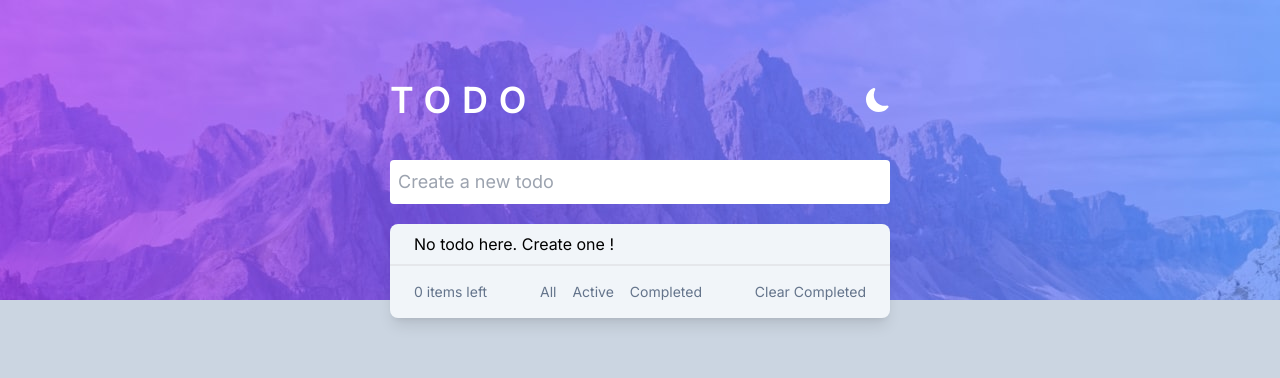
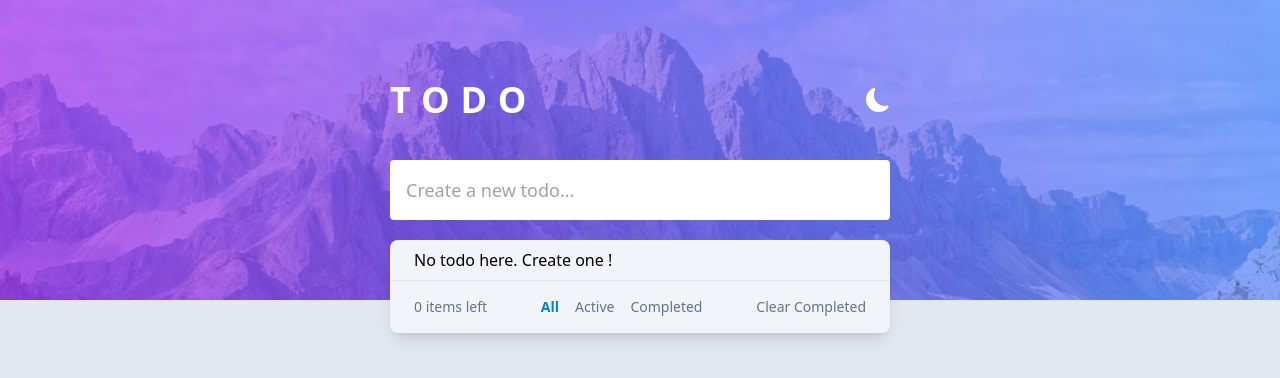
Before and after one commit to henocmusau/exercisesJS, a Next.js app in the folder todo_app/: page / in a window 1280 px wide. Shown: the top 378 px of the page. Built offline with nearby package versions, Linux system fonts and the light colour scheme.

Commit message:
Ajout des styles et des backgrounds prenant en compte le theme, amelioration du code

```diff
--- a/todo_app/app/globals.css
+++ b/todo_app/app/globals.css
@@ -8,17 +8,8 @@
   --background-end-rgb: 255, 255, 255;
 }
 
-@media (prefers-color-scheme: dark) {
-  :root {
-    --foreground-rgb: 255, 255, 255;
-    --background-start-rgb: 0, 0, 0;
-    --background-end-rgb: 0, 0, 0;
-  }
-}
-
 body {
   min-height: 100vh;
-  @apply bg-slate-300 flex flex-col items-center;
 }
 
 * {
--- a/todo_app/app/layout.js
+++ b/todo_app/app/layout.js
@@ -13,7 +13,7 @@ export default function RootLayout({ children }) {
   return (
     <ThemeProvider>
       <html lang="en">
-        <body className={inter.className}>{children}</body>
+        <body className='bg-bgLight dark:bg-bgDark flex flex-col items-center'>{children}</body>
       </html>
     </ThemeProvider>
   )
--- a/todo_app/app/page.js
+++ b/todo_app/app/page.js
@@ -2,12 +2,7 @@
 import { useRef, useState } from 'react';
 import { v4 as uuidv4 } from 'uuid';
 
-import Image from 'next/image'
-
-import bg from '../assets/imgs/bg1.jpg'
 import ListTodos from '@/components/ListTodos'
-import { stringify } from 'postcss';
-import ThemeContext from '@/utils/context/theme';
 import ThemeButton from '@/components/ThemeButton';
 
 export default function Home() {
@@ -26,7 +21,7 @@ export default function Home() {
       isCompleted: false
     }
 
-    setTodos([...todos, newTodo])
+    setTodos([newTodo, ...todos])
 
     inputRef.current.value = ''
     setFilter(0)
@@ -72,12 +67,12 @@ export default function Home() {
 
   function clearCompletedTodos() {
     setTodos(todos.filter(todo => !todo.isCompleted))
+    changeFilter(0)
   }
 
   return (
     <main
-      style={{ backgroundImage: `url(${bg.src})` }}
-      className="flex w-full bg-cover bg-no-repeat bg-top flex-col items-center justify-between"
+      className='bg-lightImage dark:bg-darkImage flex w-full bg-cover bg-no-repeat bg-top flex-col items-center justify-between'
     >
       <section
         className='min-h-[300px] mx-2 md:mx-0 w-full md:w-[500px] pt-20 relative'
@@ -87,9 +82,17 @@ export default function Home() {
           <ThemeButton />
         </div>
         <form className='w-full' method='POST' onSubmit={createTodo}>
-          <input ref={inputRef} type='text' placeholder='Create a new todo' name='todo' className='w-full rounded p-2 text-lg' />
+          <input
+            ref={inputRef}
+            type='text'
+            placeholder='Create a new todo...'
+            name='todo'
+            className='w-full rounded p-4 text-lg dark:bg-bgDarkSecondary dark:text-slate-200'
+          />
         </form>
-        <div className="w-full md:w-[500px] mx-2 md:mx-0 absolute mt-5 bg-slate-100 rounded-lg divide-y-2 shadow-lg">
+        <div
+          className="w-full md:w-[500px] mx-2 md:mx-0 absolute mt-5 bg-slate-100 dark:bg-bgDarkSecondary rounded-lg divide-y dark:divide-gray-700 shadow-lg"
+        >
 
           <ListTodos
             todos={filteredTodos}
@@ -98,6 +101,7 @@ export default function Home() {
             filterTodos={filteredTodos}
             changeFilter={changeFilter}
             clearCompletedTodos={clearCompletedTodos}
+            filterCategory={filter}
           />
 
         </div>
--- a/todo_app/components/ListTodos.jsx
+++ b/todo_app/components/ListTodos.jsx
@@ -16,27 +16,30 @@ const filters = [
     },
 ]
 
-export default function ListTodos({ todos, changeStateTodo, handleRemoveTodo, changeFilter, clearCompletedTodos }) {
+const classFilterButton = 'hover:text-slate-900 dark:hover:text-slate-200 hover:font-semibold duration-300 cursor-pointer'
+const classActiveFilterButton = 'font-bold text-sky-600 cursor-pointer'
+
+export default function ListTodos({ todos, changeStateTodo, handleRemoveTodo, changeFilter, clearCompletedTodos, filterCategory }) {
     return (
         <>
             {todos && todos.length > 0 && todos.map(todo => (
                 <Todo key={todo.id} {...todo} changeStateTodo={changeStateTodo} RemoveTodo={handleRemoveTodo} />
             ))}
 
-            {todos.length < 1 && <span className='px-4 py-2 w-full mx-2 box-border flex rounded-md'>No todo here. Create one !</span>}
+            {todos.length < 1 && <span className='px-4 py-2 w-full mx-2 box-border flex dark:text-slate-200 rounded-md'>No todo here. Create one !</span>}
             <div className="flex justify-between px-6 text-sm py-4 text-slate-500">
 
                 {/* Stats and filters */}
                 <span>{todos.length} items left</span>
                 <div className="flex gap-4">
                     {filters.map(filter => (
-                        <button onClick={() => changeFilter(filter.code)} key={filter.code} className="hover:text-slate-900 hover:font-semibold duration-300 cursor-pointer">
+                        <button onClick={() => changeFilter(filter.code)} key={filter.code} className={filter.code === filterCategory ? classActiveFilterButton : classFilterButton}>
                             {filter.name}
                         </button>
                     ))
                     }
                 </div>
-                <button onClick={() => clearCompletedTodos()} className="hover:text-slate-900 hover:font-semibold duration-300 cursor-pointer">Clear Completed</button>
+                <button onClick={() => clearCompletedTodos()} className="hover:text-slate-900 dark:hover:text-slate-200 hover:font-semibold duration-300 cursor-pointer">Clear Completed</button>
             </div>
         </>
     )
--- a/todo_app/components/ThemeButton.jsx
+++ b/todo_app/components/ThemeButton.jsx
@@ -1,13 +1,15 @@
 'use client'
 
 import { useContext } from 'react'
+
 import ThemeContext from '@/utils/context/theme'
 
 import { BsMoonFill, BsSunFill } from 'react-icons/bs'
 
-export default function () {
+export default function ThemeButton() {
+
     const { theme, setTheme } = useContext(ThemeContext)
-    console.log(theme, setTheme)
+
     return (
         <>
             {theme === 'dark' &&
--- a/todo_app/components/Todo.jsx
+++ b/todo_app/components/Todo.jsx
@@ -5,8 +5,8 @@ import { AiFillDelete } from 'react-icons/ai';
 import { GiCircle } from 'react-icons/gi'
 
 export default function Todo({ id, isCompleted, title, changeStateTodo, RemoveTodo }) {
-    const noCompleted = "cursor-pointer text-slate-700 text-md"
-    const completed = "cursor-pointer text-slate-400 text-md line-through"
+    const noCompleted = "cursor-pointer text-slate-700 dark:text-slate-200 text-md"
+    const completed = "cursor-pointer text-slate-400 dark:text-slate-500 text-md line-through"
 
     return (
         <div className="py-4 px-6 flex items-center justify-between w-full text-lg">
@@ -14,7 +14,7 @@ export default function Todo({ id, isCompleted, title, changeStateTodo, RemoveTo
                 {isCompleted ?
                     <BsCheckCircle
                         onClick={() => changeStateTodo(id)}
-                        className=" cursor-pointer text-2xl mr-2 bg-gradient-to-r from-indigo-500 via-purple-500 to-pink-500 rounded-full text-white"
+                        className=" cursor-pointer text-2xl mr-2 bg-gradient-to-r from-indigo-500 via-purple-500 to-pink-500 rounded-full text-white dark:text-transparent"
                     /> :
                     <GiCircle onClick={() => changeStateTodo(id)} className="cursor-pointer text-2xl mr-2 text-slate-400" />
                 }
--- a/todo_app/next.config.js
+++ b/todo_app/next.config.js
@@ -1,8 +1,6 @@
 /** @type {import('next').NextConfig} */
 const nextConfig = {
-    experimental: {
-
-    }
+    // output: 'export',
 }
 
 module.exports = nextConfig
--- a/todo_app/tailwind.config.js
+++ b/todo_app/tailwind.config.js
@@ -1,5 +1,6 @@
 /** @type {import('tailwindcss').Config} */
 module.exports = {
+  darkMode: 'class',
   content: [
     './pages/**/*.{js,ts,jsx,tsx,mdx}',
     './components/**/*.{js,ts,jsx,tsx,mdx}',
@@ -7,11 +8,16 @@ module.exports = {
   ],
   theme: {
     extend: {
+      backgroundColor: {
+        'bgDark': '#181824',
+        'bgLight': '#e2e8f0',
+        'bgDarkSecondary': '#25273C',
+
+      },
       backgroundImage: {
-        'gradient-radial': 'radial-gradient(var(--tw-gradient-stops))',
-        'gradient-conic':
-          'conic-gradient(from 180deg at 50% 50%, var(--tw-gradient-stops))',
-      },
+        'darkImage': 'url(../assets/imgs/bg2.jpg)',
+        'lightImage': 'url(../assets/imgs/bg1.jpg)',
+      }
     },
   },
   plugins: [],
--- a/todo_app/utils/context/theme.js
+++ b/todo_app/utils/context/theme.js
@@ -31,7 +31,6 @@ export const ThemeProvider = ({ initialTheme, children }) => {
         root.classList.add(rawTheme);
 
         localStorage.setItem('color-theme', rawTheme);
-        console.log(theme)
     };
 
     if (initialTheme) {
```
Also changed, not shown: todo_app/package.json (+5 -3 lines), todo_app/.eslintrc.json, todo_app/assets/imgs/bg2.jpg (added).
